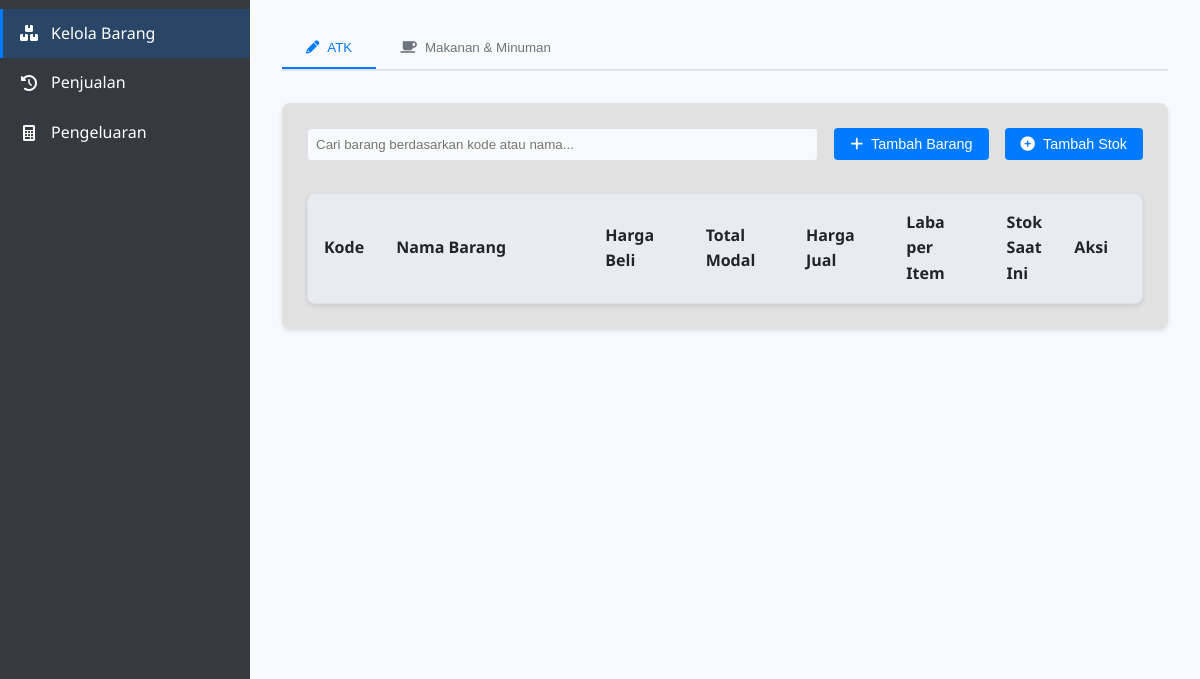
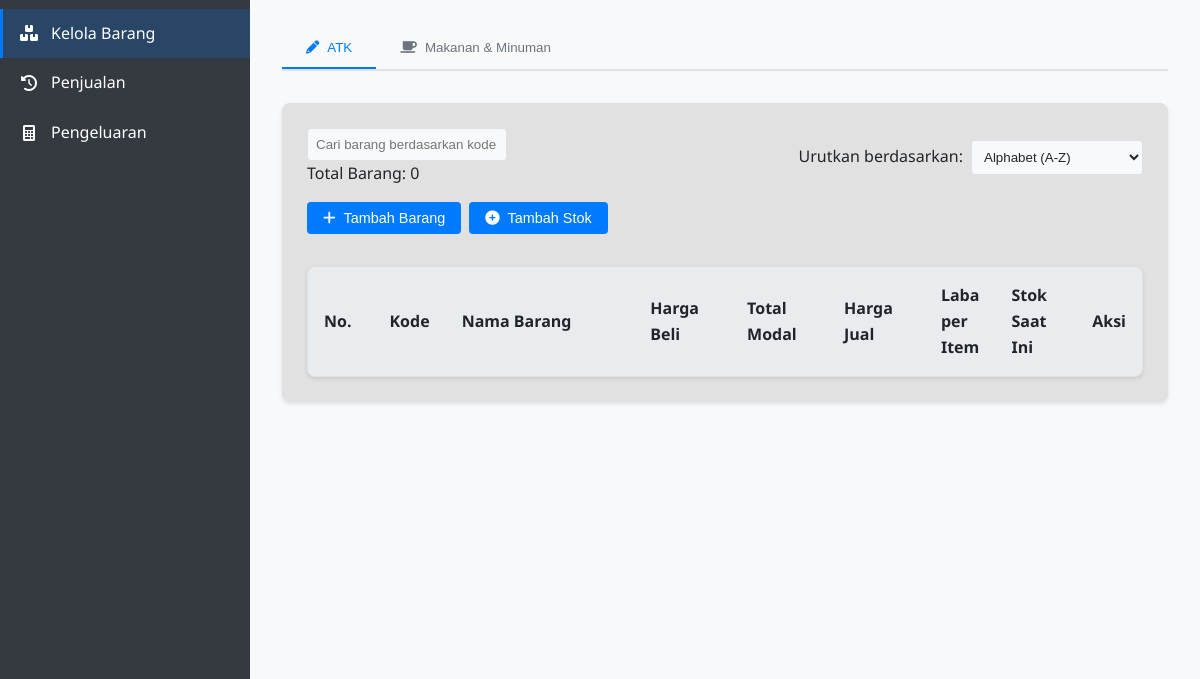
Before and after one commit to fairuzzkii/electron-pos-sbfotocopy, an Electron app: page index.html in a window 1200 px wide. Both pictures are taken after a click on the link "Kelola Barang". Shown: the part 121-800 px from the top of the page. Drawn offline with Linux system fonts and the light colour scheme; no server answers.

Commit message:
update column widths in styles.css

```diff
--- a/index.html
+++ b/index.html
@@ -124,7 +124,24 @@
 
                 <div class="product-management">
                     <div class="management-header">
+                        <div class="search-and-total">
                             <input type="text" id="product-search" placeholder="Cari barang berdasarkan kode atau nama..." onkeyup="searchProductsTable()">
+                            <div id="total-products" class="total-info"></div>
+                        </div>
+                        <div class="filter-group">
+                            <label>Urutkan berdasarkan:</label>
+                            <select id="product-sort" onchange="sortProductsTable()">
+                                <option value="name-asc">Alphabet (A-Z)</option>
+                                <option value="name-desc">Alphabet (Z-A)</option>
+                                <option value="code-asc">Kode Produk (A-Z)</option>
+                                <option value="code-desc">Kode Produk (Z-A)</option>
+                                <option value="stock-asc">Stok (Rendah-Tinggi)</option>
+                                <option value="stock-desc">Stok (Tinggi-Rendah)</option>
+                                <option value="selling_price-asc">Harga Jual (Termurah)</option>
+                                <option value="selling_price-desc">Harga Jual (Termahal)</option>
+                            </select>
+                        </div>
+                        <div class="action-buttons">
                             <button onclick="showAddProductModal()" class="btn-primary">
                                 <i class="fas fa-plus"></i> Tambah Barang
                             </button>
@@ -132,11 +149,13 @@
                                 <i class="fas fa-plus-circle"></i> Tambah Stok
                             </button>
                         </div>
+                    </div>
 
                     <div class="product-table-container">
                         <table id="products-table" class="data-table">
                             <thead>
                                 <tr>
+                                    <th>No.</th>
                                     <th>Kode</th>
                                     <th>Nama Barang</th>
                                     <th>Harga Beli</th>
--- a/renderer.js
+++ b/renderer.js
@@ -204,18 +204,56 @@ function searchProductsTable() {
         product.code.toLowerCase().includes(searchTerm)
     );
     console.log(`Produk ditemukan di tabel: ${filtered.length}`);
-    renderProductsTable(filtered);
+    sortAndRenderProductsTable(filtered);
+}
+
+function sortProductsTable() {
+    const currentProducts = products[currentProductTab] || [];
+    const searchTerm = document.getElementById('product-search').value.toLowerCase();
+    const filtered = currentProducts.filter(product =>
+        product.name.toLowerCase().includes(searchTerm) ||
+        product.code.toLowerCase().includes(searchTerm)
+    );
+    sortAndRenderProductsTable(filtered);
+}
+
+function sortAndRenderProductsTable(productsToRender) {
+    const sortValue = document.getElementById('product-sort').value || 'name-asc';
+    const [sortField, sortDir] = sortValue.split('-');
+
+    productsToRender.sort((a, b) => {
+        let valA = a[sortField];
+        let valB = b[sortField];
+
+        if (sortField === 'name' || sortField === 'code') {
+            valA = valA.toLowerCase();
+            valB = valB.toLowerCase();
+        } else {
+            valA = parseFloat(valA) || 0;
+            valB = parseFloat(valB) || 0;
+        }
+
+        if (valA < valB) return sortDir === 'asc' ? -1 : 1;
+        if (valA > valB) return sortDir === 'asc' ? 1 : -1;
+        return 0;
+    });
+
+    renderProductsTable(productsToRender);
 }
 
 function renderProductsTable(productsToRender) {
     const tbody = document.querySelector('#products-table tbody');
     tbody.innerHTML = '';
 
-    productsToRender.forEach(product => {
+    const totalProducts = productsToRender.length;
+    document.getElementById('total-products').textContent = `Total Barang: ${totalProducts}`;
+
+    productsToRender.forEach((product, index) => {
         const totalModal = product.purchase_price * product.stock;
         const profitPerItem = product.selling_price - product.purchase_price;
         const row = document.createElement('tr');
         row.innerHTML = `
+            <td>${index + 1}</td>
             <td>${product.code || '-'}</td>
             <td>${product.name}</td>
             <td>Rp ${formatNumber(product.purchase_price)}</td>
@@ -245,7 +283,7 @@ function loadProductsTable() {
         product.name.toLowerCase().includes(searchTerm) ||
         product.code.toLowerCase().includes(searchTerm)
     );
-    renderProductsTable(filtered);
+    sortAndRenderProductsTable(filtered);
 }
 
 function addToCart(type, product) {
--- a/styles.css
+++ b/styles.css
@@ -569,8 +569,8 @@ body {
 
 /* Specific Table Column Widths */
 #products-table th:nth-child(1) { width: 8%; }
-#products-table th:nth-child(2) { width: 25%; }
-#products-table th:nth-child(3) { width: 12%; }
+#products-table th:nth-child(2) { width: 8%; }
+#products-table th:nth-child(3) { width: 25%; }
 #products-table th:nth-child(4) { width: 12%; }
 #products-table th:nth-child(5) { width: 12%; }
 #products-table th:nth-child(6) { width: 12%; }
```
Lines whose indentation alone changed are shown as unchanged.
